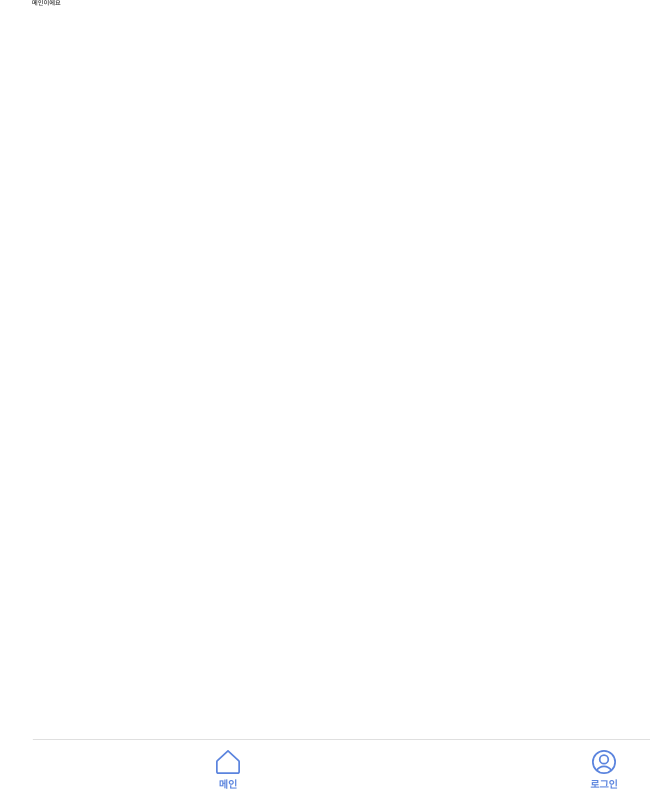
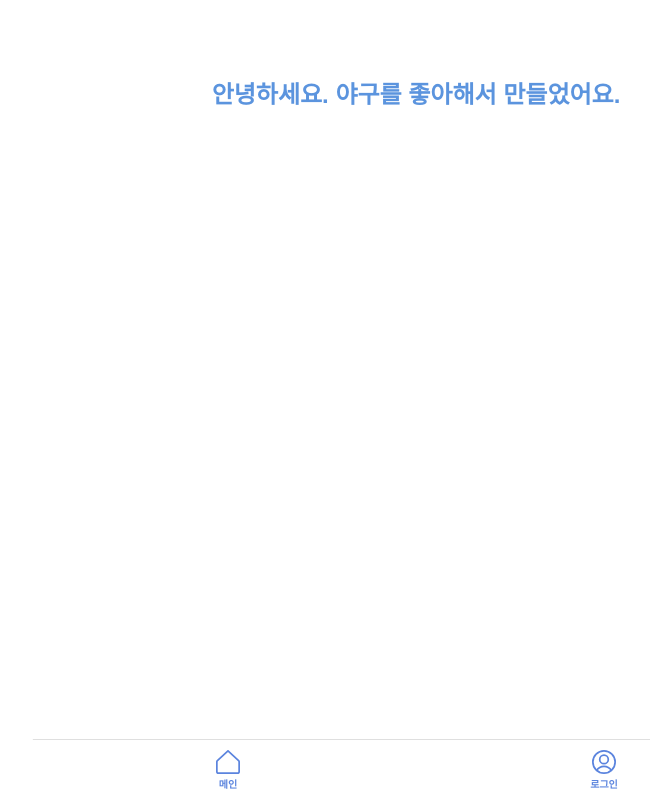
Before and after one commit to kbo-combo/front, a React (Vite) app: page / in a window 1280 px wide. Shown: the whole page, without its empty margins (224-874 px from the left). Built offline with nearby package versions, Linux system fonts and the light colour scheme.

Commit message:
feat: Home 화면 추가

```diff
--- /dev/null
+++ b/src/pages/@common/home/Home.style.ts
@@ -0,0 +1,22 @@
+import { styled } from 'styled-components';
+
+export const Main = styled.main`
+  display: flex;
+  flex-direction: column;
+  align-items: center;
+  justify-content: start;
+
+  width: 100%;
+  height: 100%;
+  padding: 0 16px;
+  padding-bottom: 68px;
+`;
+
+export const MainMessage = styled.p`
+  margin-top: 10vh;
+
+  font-size: 2.4rem;
+  font-weight: 900;
+  line-height: 3rem;
+  color: ${(props) => props.theme.color.primary};
+`;
--- a/src/pages/@common/home/index.tsx
+++ b/src/pages/@common/home/index.tsx
@@ -1,8 +1,11 @@
+import {Main, MainMessage} from "./Home.style.ts";
 
 const Home = () => {
 
   return (
-      <div>메인이에요</div>
+      <Main>
+      <MainMessage>안녕하세요. 야구를 좋아해서 만들었어요.</MainMessage>
+      </Main>
   );
 };
 
--- a/src/router.tsx
+++ b/src/router.tsx
@@ -10,7 +10,7 @@ const router = createBrowserRouter([
     children: [
       {
         index: true,
-        element: <Home />,
+        element: <Home/>,
       },
     ],
   },
```
